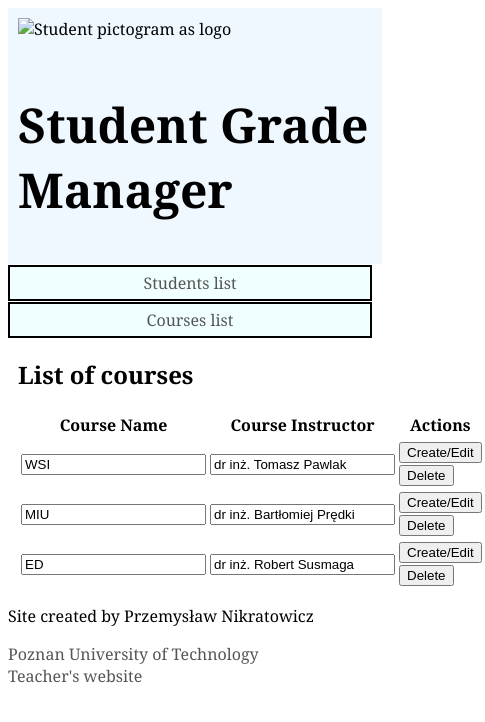
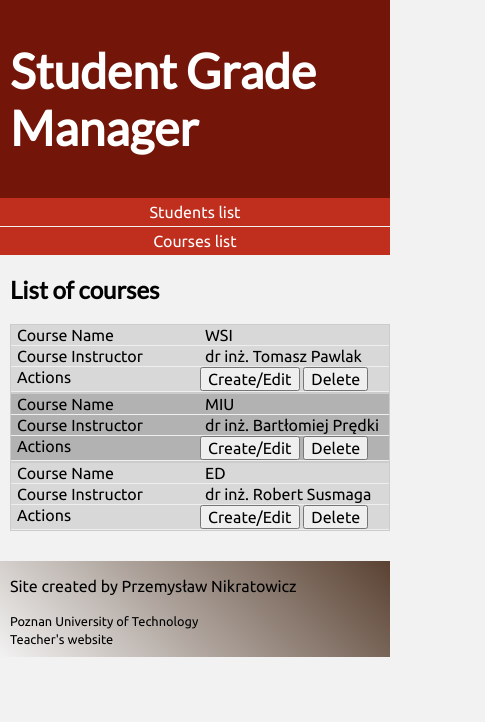
Before and after one commit to pnikrat/WSI-GradesApp, a plain HTML site: page frontend/index.html in a window 390 px wide. Both pictures are taken after a click on the link "Courses list". Shown: the whole page, 485 px wide, since content can reach past the window. Drawn offline with Linux system fonts and the light colour scheme.

Commit message:
General + Table styling

```diff
--- a/frontend/index.html
+++ b/frontend/index.html
@@ -4,13 +4,16 @@
 <head>
     <meta charset="utf-8">
     <title>Student grade manager</title>
+    <link rel="stylesheet" type="text/css" href="http://fonts.googleapis.com/css?family=Lato">
+    <link rel="stylesheet" type="text/css" href="http://fonts.googleapis.com/css?family=Ubuntu">
     <link rel="stylesheet" type="text/css" href="site.css">
+    <meta name="viewport" content="width=device-width, initial-scale=1">
 </head>
 
 <body>
     <header>
         <div class="header_logo">
-            <img src="header_logo.png" width="128" alt="Student pictogram as logo" />
+            <img src="header_logo2.png" width="128" alt="Student pictogram as logo" />
         </div>
         <div class="header_title">
             <h1>Student Grade Manager</h1>
@@ -20,8 +23,8 @@
     <div id="main_content_view">
 
         <nav class="menu">
-                <div><a href="#students_list">Students list</a></div>
-                <div><a href="#courses_list">Courses list</a></div>
+            <div id="menu_first_item"><a href="#students_list">Students list</a></div>
+            <div><a href="#courses_list">Courses list</a></div>
         </nav>
 
         <section class="main_view">
@@ -32,10 +35,10 @@
                         <table class="collections_table">
                             <thead class="collections_header">
                                 <tr>
-                                    <th>Index</th>
-                                    <th>First Name</th>
-                                    <th>Last Name</th>
-                                    <th>Birth Date</th>
+                                    <th>Index<div class="search_icon"><img src="menu_search.png" alt="Find icon"/></div></th>
+                                    <th>First Name<div class="search_icon"><img src="menu_search.png" alt="Find icon"/></div></th>
+                                    <th>Last Name<div class="search_icon"><img src="menu_search.png" alt="Find icon"/></div></th>
+                                    <th>Birth Date<div class="search_icon"><img src="menu_search.png" alt="Find icon"/></div></th>
                                     <th>Actions</th>
                                 </tr>
                             </thead>
@@ -90,8 +93,8 @@
                         <table class="collections_table">
                             <thead class="collections_header">
                                 <tr>
-                                    <th>Course Name</th>
-                                    <th>Course Instructor</th>
+                                    <th>Course Name<div class="search_icon"><img src="menu_search.png" alt="Find icon"/></div></th>
+                                    <th>Course Instructor<div class="search_icon"><img src="menu_search.png" alt="Find icon"/></div></th>
                                     <th>Actions</th>
                                 </tr>
                             </thead>
@@ -142,8 +145,8 @@
                         <table class="collections_table">
                             <thead class="collections_header">
                                 <tr>
-                                    <th>Grade value</th>
-                                    <th>Date of grade</th>
+                                    <th>Grade value<div class="search_icon"><img src="menu_search.png" alt="Find icon"/></div></th>
+                                    <th>Date of grade<div class="search_icon"><img src="menu_search.png" alt="Find icon"/></div></th>
                                     <th>Actions</th>
                                 </tr>
                             </thead>
--- a/frontend/site.css
+++ b/frontend/site.css
@@ -1,58 +1,85 @@
-/*
-* {
-    border: 2px solid black;
-}
-*/
-
 body {
-    font: 16px Georgia, sans-serif;
+    font: 16px 'Ubuntu', Helvetica, Arial, sans-serif;
+    width: 100%;
+    margin: 0 0 0 0;
     display: flex;
     flex-direction: column;
+    background-color: #f2f2f2;
 }
 
-.header_logo, .header_title {
+h1,
+h2,
+h3,
+h4,
+h5,
+h6 {
+    font-family: 'Lato', Arial, sans-serif;
+}
+
+.header_logo,
+.header_title {
     float: left;
     display: inline;
     margin: 10px 10px 10px 10px;
-
 }
 
 .header_title {
     font-size: 1.5em;
+    color: #fff;
 }
 
 header {
-    background-color: aliceblue;
+    width: inherit;
+    background-color: #731509;
+}
+
+.footer_element {
+    width: inherit;
+    background-image: linear-gradient(45deg, #f2f2f2, #5A4232);
+}
+
+.footer_element>div {
+    margin: 10px 10px 10px 10px;
 }
 
 #main_content_view {
     display: flex;
     flex-wrap: wrap;
+    margin-bottom: 30px;
+    background-color: #f2f2f2;
 }
 
 nav {
-    margin-right: 10px;
     display: flex;
     flex: 1 0 100px;
     flex-direction: column;
+    width: inherit;
 }
 
-nav > div {
+nav>div {
     padding: 5px 5px 5px 5px;
-    margin-top: 1px;
     display: flex;
-    border: 2px solid black;
-    background-color: azure;
+    background-color: #C02F1D;
+}
+
+#menu_first_item {
+    border-bottom: 1px solid #f2f2f2;
+}
+
+nav>div>a {
+    color: #fff;
+    font-size: 1em;
 }
 
 a {
     margin: auto;
-    color: #555;
+    color: #000;
     text-decoration: none;
+    font-family: inherit;
+    font-size: 0.8em;
 }
 
 a:hover {
-    color: #222;
     text-decoration: underline;
 }
 
@@ -61,19 +88,139 @@ section {
     flex: 2 1 80%;
 }
 
+/* table specific rules */
 
+td {
+    padding: 0 0 0 0;
+}
 
-li {
-    margin: 10px 0px 10px 0px;
-    list-style-type: none;
+input:invalid {
+    background-color: #C02F1D;
+    color: #fff;
+}
+
+input {
+    font: inherit;
+}
+
+td>input {
+    margin: 0 0 0 0;
+    background-color: inherit;
+    border: none;
+    width: 100%;
+    height: 20px;
+    padding-left: 5px;
+    box-sizing: border-box;
+}
+
+.collections_header {
+    background-color: #00BF60;
+}
+
+.search_icon {
+    float: right;
+    margin-right: 5px;
+}
+
+th {
+    font-size: 1.1em;
+    font-family: 'Lato', Arial, sans-serif;
+}
+
+table tbody tr:hover td {
+    background-color: #BFB1AC;
+}
+
+table tbody tr:nth-child(odd) {
+    background-color: #D8D8D8;
+}
+
+table tbody tr:nth-child(even) {
+    background-color: #B2B2B2;
 }
 
 /* Specific to menu navigation */
 
-.collections > div {
+.collections>div {
     display: none;
 }
 
-.collections > div:target {
+.collections>div:target {
     display: block;
 }
+
+/* mobilka */
+
+@media only screen and (max-width: 688px) {
+    .header_logo {
+        display: none;
+    }
+}
+
+@media only screen and (max-width: 768px),
+(max-device-width: 768px) {
+    /* Force table to not be like tables anymore */
+    table,
+    thead,
+    tbody,
+    th,
+    td,
+    tr {
+        display: block;
+    }
+    thead tr {
+        position: absolute;
+        top: -9999px;
+        left: -9999px;
+    }
+    tr {
+        border: 1px solid #ccc;
+    }
+    td {
+        border: none;
+        border-bottom: 1px solid #eee;
+        position: relative;
+        padding-left: 50%;
+    }
+    td:before {
+        position: absolute;
+        top: 1px;
+        left: 6px;
+        width: 45%;
+        padding-right: 10px;
+        white-space: nowrap;
+    }
+    #students_list td:nth-of-type(1):before {
+        content: "Index";
+    }
+    #students_list td:nth-of-type(2):before {
+        content: "First Name";
+    }
+    #students_list td:nth-of-type(3):before {
+        content: "Last Name";
+    }
+    #students_list td:nth-of-type(4):before {
+        content: "Birth Date";
+    }
+    #students_list td:nth-of-type(5):before {
+        content: "Actions";
+    }
+    #courses_list td:nth-of-type(1):before {
+        content: "Course Name";
+    }
+    #courses_list td:nth-of-type(2):before {
+        content: "Course Instructor";
+    }
+    #courses_list td:nth-of-type(3):before {
+        content: "Actions";
+    }
+    #grades_list td:nth-of-type(1):before {
+        content: "Grade value";
+    }
+    #grades_list td:nth-of-type(2):before {
+        content: "Date of grade";
+    }
+    #grades_list td:nth-of-type(3):before {
+        content: "Actions";
+    }
+}
```
Also changed, not shown: frontend/header_logo2.png (added), frontend/menu_search.png (added).
